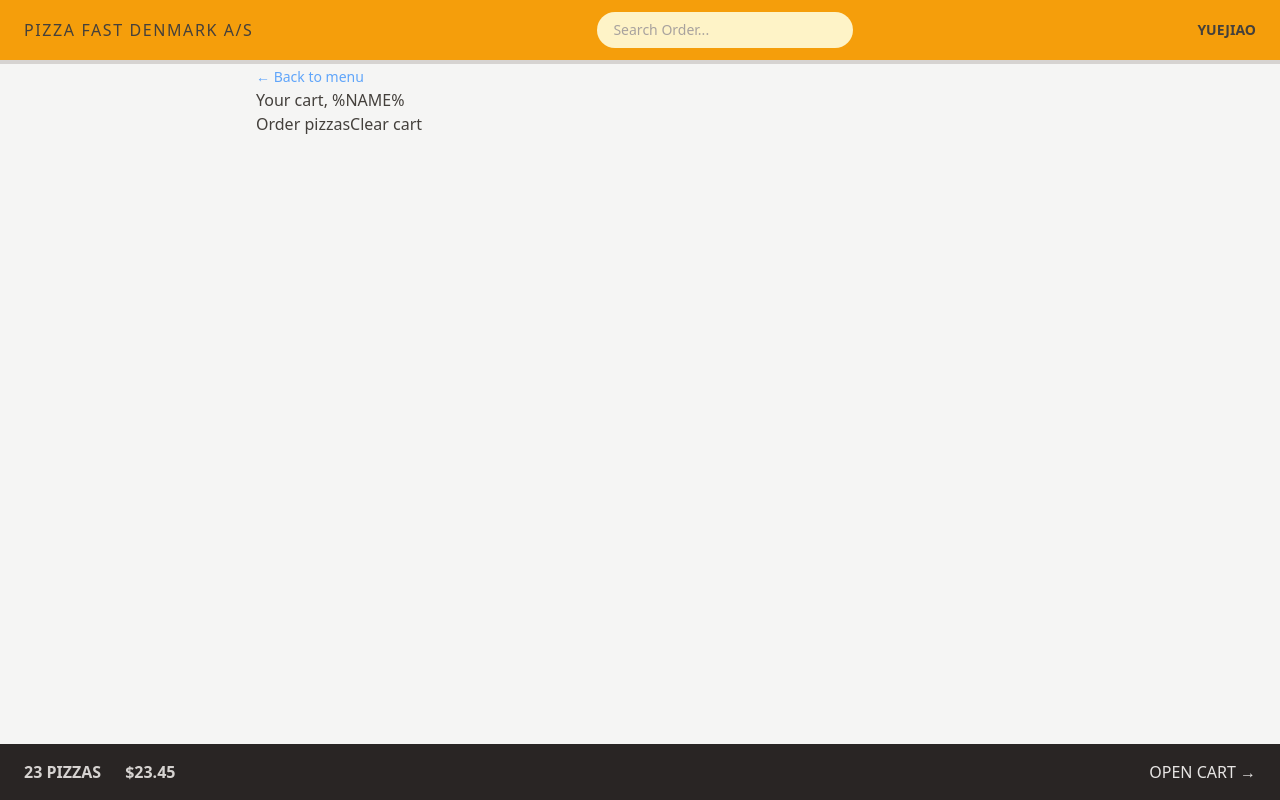
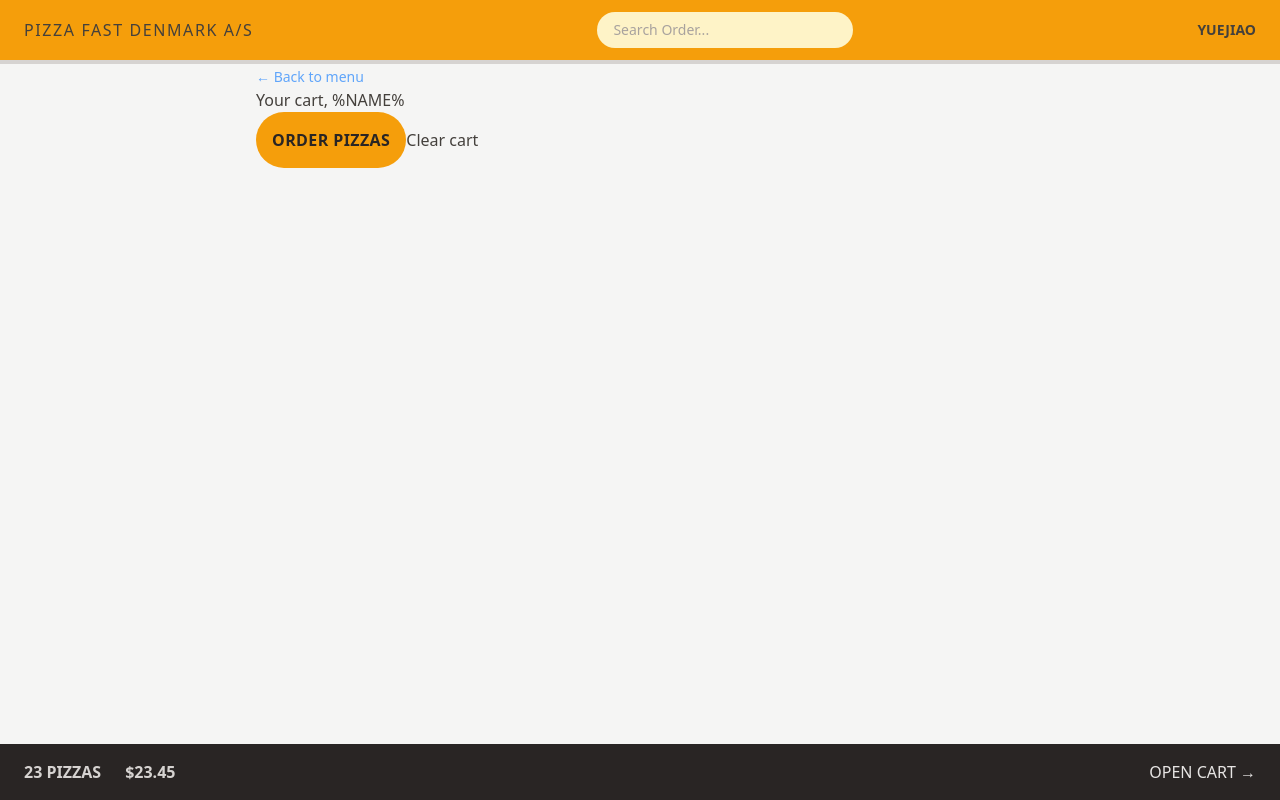
Before and after one commit to YuejiaoShi/pizza-fast-shop, a React (Vite) app: page /cart in a window 1280 px wide. Built offline with nearby package versions, Linux system fonts and the light colour scheme.

Commit message:
Replace the React Link with the Button compo with the classes

```diff
--- a/src/features/cart/Cart.tsx
+++ b/src/features/cart/Cart.tsx
@@ -1,5 +1,5 @@
 import LinkAnchor from "../../UI/LinkAnchor";
-import { Link } from "react-router-dom";
+import Button from "../../UI/Button";
 import React from "react";
 
 export type CartItem = {
@@ -48,7 +48,7 @@ const Cart: React.FC<CartProps> = ({ items }) => {
       <h2>Your cart, %NAME%</h2>
 
       <div>
-        <Link to="/order/new">Order pizzas</Link>
+        <Button to="/order/new">Order pizzas</Button>
         <button>Clear cart</button>
       </div>
     </div>
```
